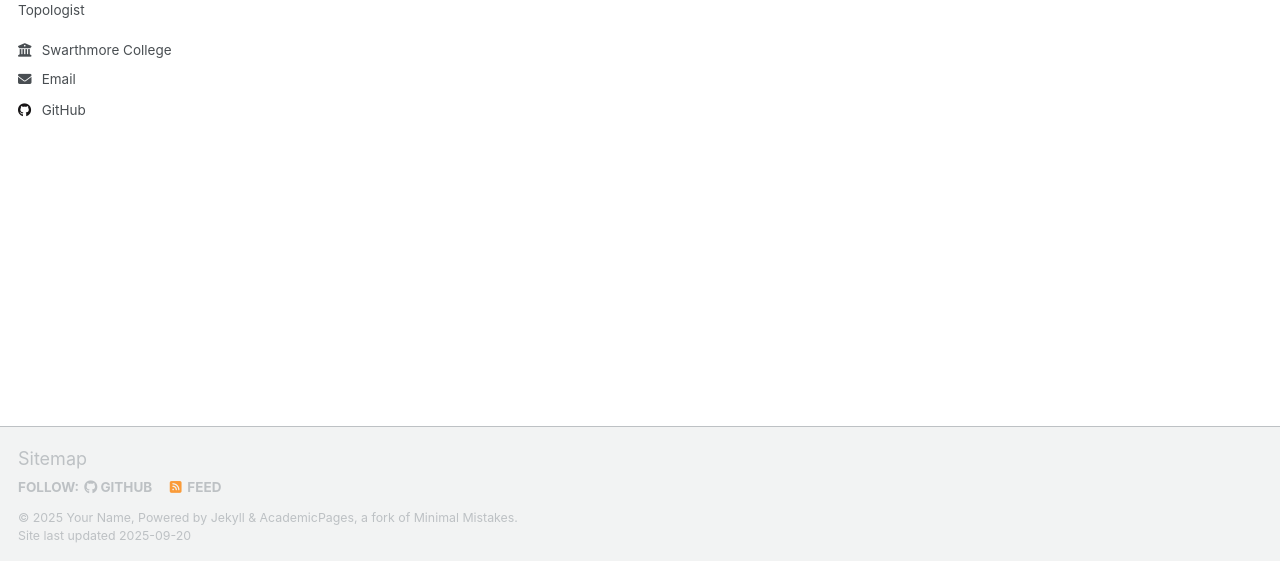
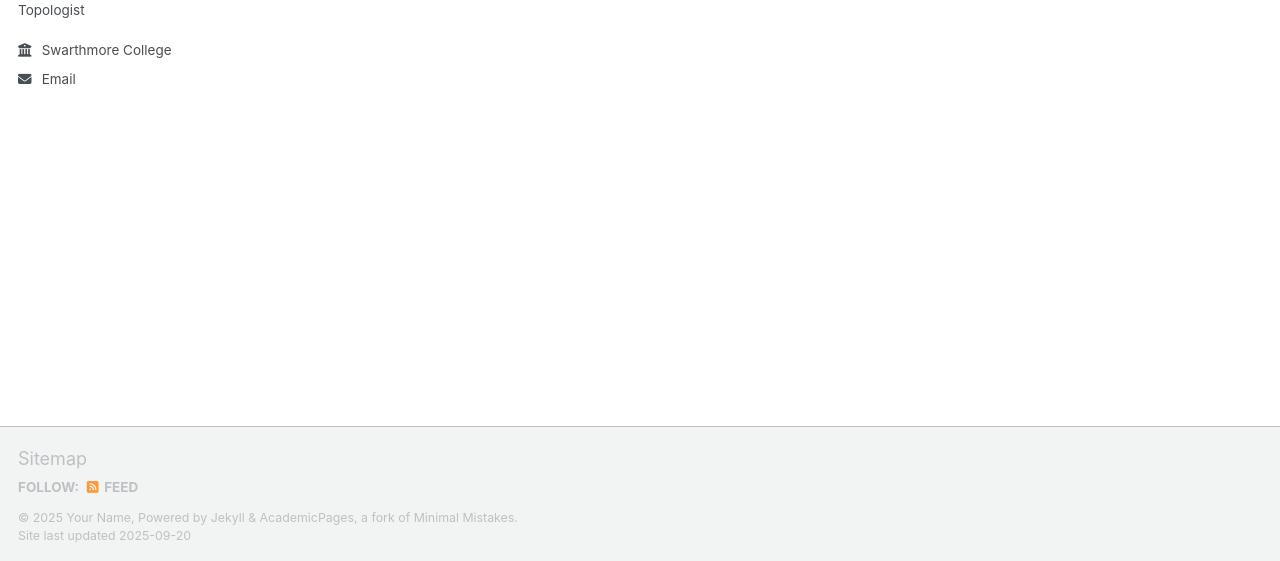
Before and after one commit to irishryoon/irishryoon.github.io, a Jekyll site: the page built from _pages/about.md, in a window 1280 px wide. Shown: the part 336-897 px from the top of the page. Built offline with Jekyll 4.4.1, drawn with Linux system fonts in a browser that asks for light colours; a script that is not in the unit is left out.

Commit message:
updated config

```diff
--- a/_config.yml
+++ b/_config.yml
@@ -13,10 +13,10 @@
 title_separator          : "-"
 name                     : &name "Your Name"
 description              : &description "Your Name's academic portfolio"   # Update this with a general description of your site, this is the default if not overridden by a page
-url                      : https://academicpages.github.io # The base hostname & protocol for your site e.g. "https://[your GitHub username].github.io",
+url                      : https://irishryoon.github.io # The base hostname & protocol for your site e.g. "https://[your GitHub username].github.io",
                                                            # or if you already have some other page hosted on Github then use "https://[your GitHub username].github.io/[Your Repo Name]"
 baseurl                  : "" # the subpath of your site, e.g. "/blog"
-repository               : "academicpages/academicpages.github.io"
+repository               : "irishryoon/irishryoon.github.io"
 
 # Site Author - The following control what appear as part of the author content on the side bar.
 #               If a field is blank the icon and link will not appear, otherwise it will be shown.
@@ -47,7 +47,7 @@
   bitbucket        : # Username - Update with your username on the site
   codepen          : # Username
   dribbble         : # Username
-  github           : "academicpages"
+  github           : #"academicpages"
   kaggle           : # Username
   stackoverflow    : # User number or user number and name (i.e., use "1" or "1/jeff-atwood")
 
@@ -134,7 +134,7 @@
 
 # Social Sharing
 twitter:
-  username               : &twitter
+  username               : #&twitter
 facebook:
   username               :
   app_id                 :
```
